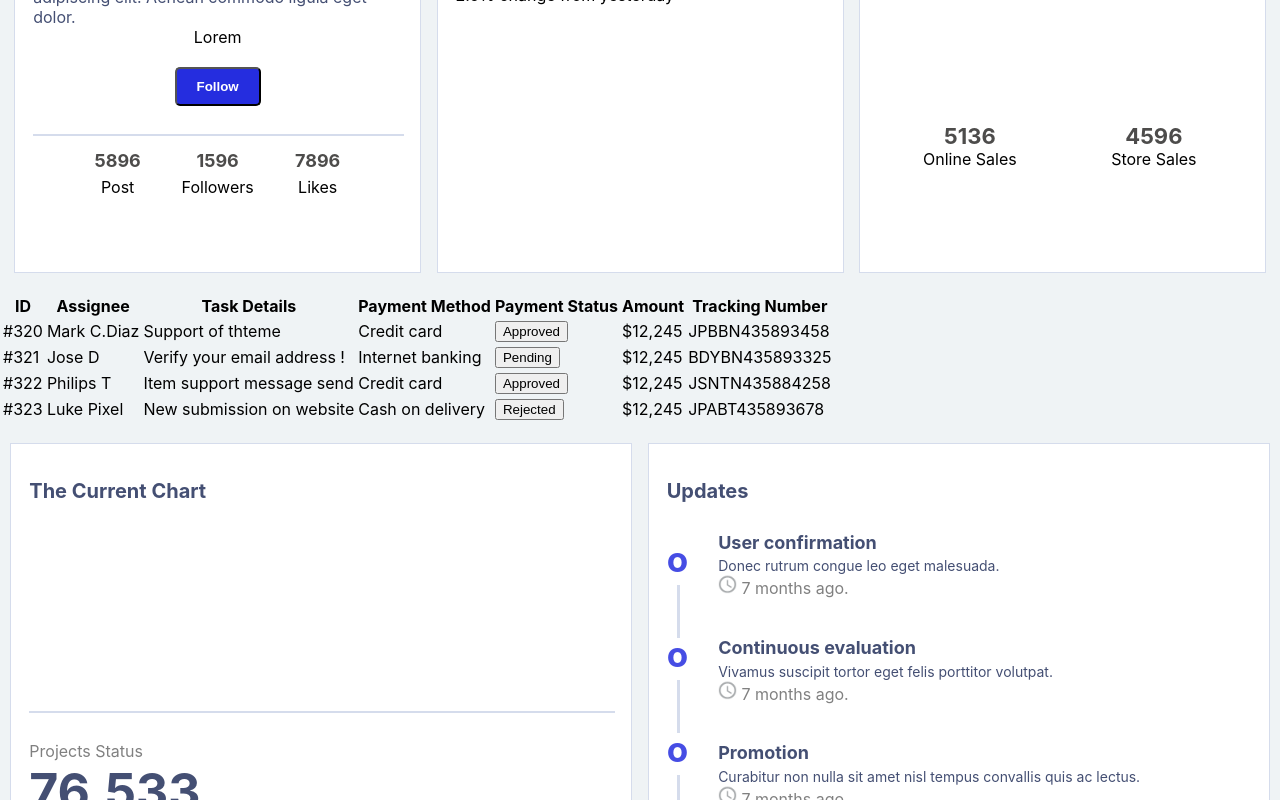
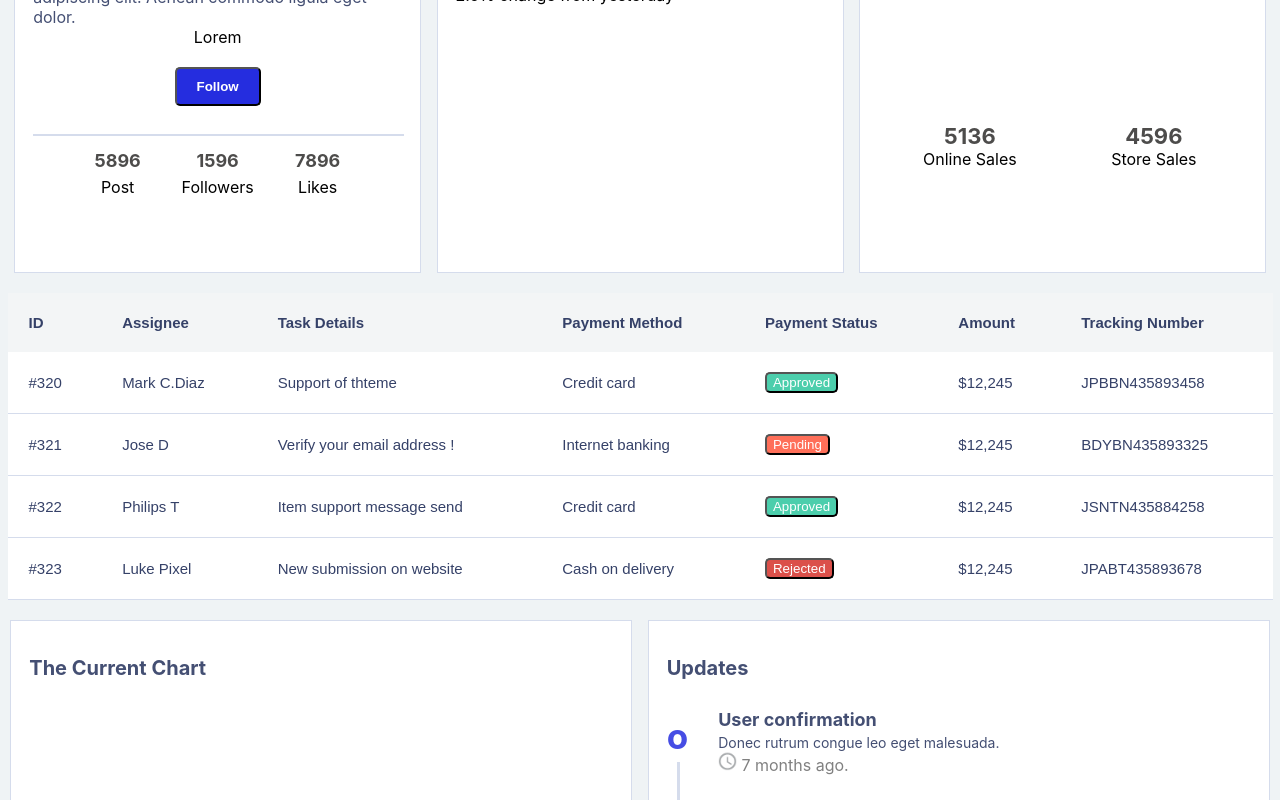
Before and after one commit to ruchika6698/Liberty-UI, a React (Create React App) app: page / in a window 1280 px wide. Shown: the part 577-1377 px from the top of the page. Built offline with nearby package versions, Linux system fonts and the light colour scheme.

Commit message:
Refactor:css for table summary

```diff
--- a/src/SCSS/Table.scss
+++ b/src/SCSS/Table.scss
@@ -0,0 +1,56 @@
+table {
+  font-family: arial, sans-serif;
+  border-collapse: collapse;
+  width: 100%;
+  max-width:1265px;
+}
+.tableContainer{
+  display:flex;
+  justify-content:center;
+}
+td, th {
+  border: 1px  solid #dddddd;
+  text-align: left;
+  padding-top: 20px;
+  padding: 20px;
+  color: #354168;
+  font-size: 15px;
+  background-color:#FFFFFF;
+  border-color: #FFFFFF;
+  border-bottom: 1px solid #D5DCEC;
+}
+
+th {
+  background-color: #F3F5F6;
+  border-color: #F3F5F6;
+}
+.approved{
+  background-color:#4CCEAC;
+  color:white;
+  border-radius:5px;
+}
+.pending{
+  background-color:#FF6F59;
+  color:white;
+  border-radius:5px;
+}
+.danger{
+  background-color:#DB504A;
+  color:white;
+  border-radius:5px;
+}
+
+@media screen and (max-width: 1024px) {
+  table{
+    width:900px;
+  }
+}
+@media screen and (max-width: 786px) {
+  table{
+    width:500px !important;
+  }
+  td, th {
+    padding-top: 12px;
+    padding: 12px;
+  }
+}
```
